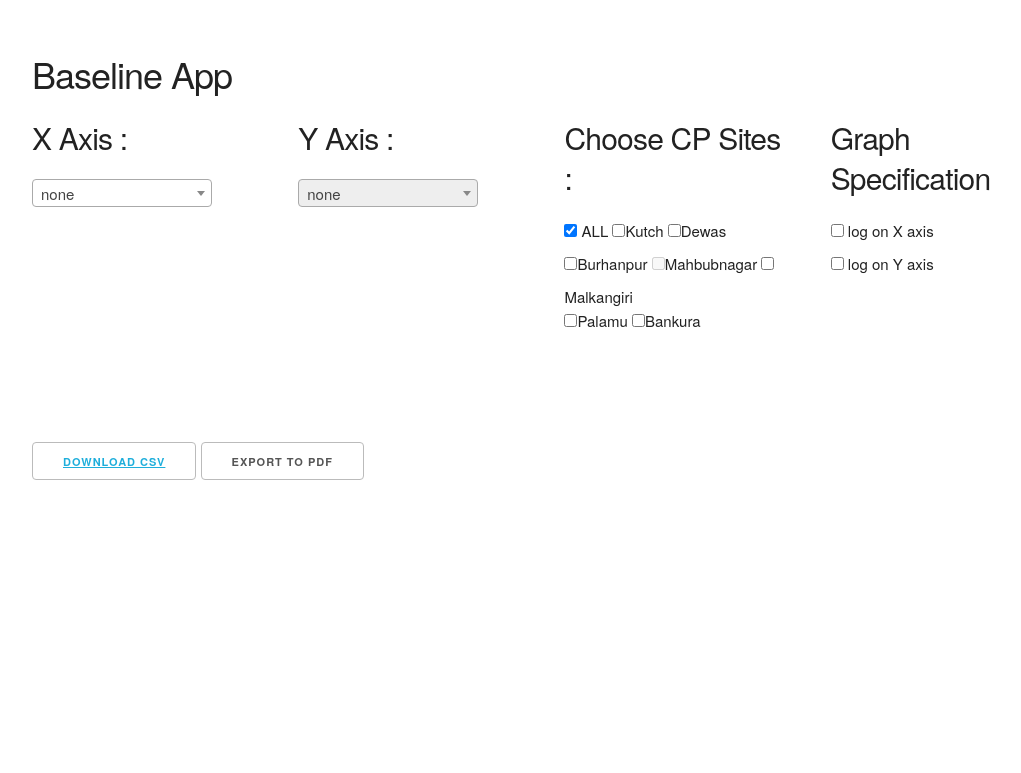
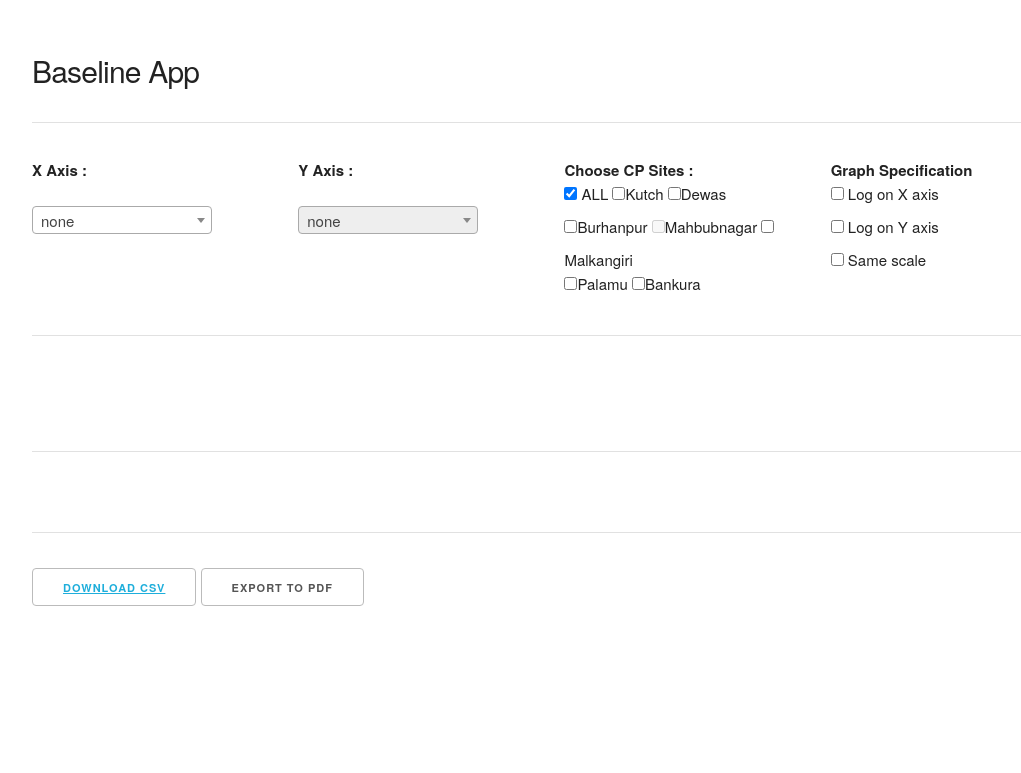
Before and after one commit to rainfedindia/BaselineApp, a Flask app: page / in a window 1280 px wide. Shown: the top 773 px of the page, without its empty margins (96-1117 px from the left). Run offline with Flask 2, Linux system fonts and the light colour scheme.

Commit message:
layout ..

```diff
--- a/static/js/script.js
+++ b/static/js/script.js
@@ -114,13 +114,13 @@
 
 
              if (attribute1 != 'none' && attribute2 == "none") {
-             	$("#mainTitle").html('<h3>'+varName[attribute1]+'</h3>');
+             	$("#mainTitle").html('<h5>'+varName[attribute1]+'</h5>');
                  visualizeOne(attribute1);
 
              }
              if (attribute1 != 'none' && attribute2 != "none") {
 
-             	$("#mainTitle").html('<h3>'+varName[attribute1]+' VS '+varName[attribute2]+'</h3>');
+             	$("#mainTitle").html('<h5>'+varName[attribute1]+' VS '+varName[attribute2]+'</h5>');
                  visualizeOneVsOne(attribute1, attribute2);
 
              }
@@ -297,14 +297,18 @@
                  var height = (width / 1.8) - margin.top - margin.bottom;
 
 
+
+
                  var x = d3.scale.linear()
                      .domain([0, d3.max(dataHisto)])
                      .range([0, width]);
+
 
                  // Generate a histogram using twenty uniformly-spaced bins.
                  var data = d3.layout.histogram()
                      .bins(x.ticks(nb))
                      (dataHisto);
+
 
                  data.forEach(function(d, i) {
                      d.nb = nbVillage[id - 1];
@@ -332,12 +336,15 @@
 
                    }*/
 
+
+
                  var maxY = d3.max(data, function(d) {
                      return d.y;
                  });
+
                  var y = d3.scale.linear()
                      .domain([0, maxY + .2 * maxY])
-                     .range([height, 0]);
+                     .range([0, height]);
                  var xAxis = d3.svg.axis()
                      .scale(x)
                      .orient("bottom");
@@ -663,6 +670,7 @@
                  svg[id].selectAll(".dot")
                      .data(data)
                      .enter().append("circle")
+                     .style('opacity',.4)
                      .attr("class", function(d, i) {
                          return "dot ngo" + d.ngo;
                      })
@@ -1034,6 +1042,9 @@
                      .domain([0, d3.max([d3.max(dataHisto1), d3.max(dataHisto2)])])
                      .range([0, width]);
 
+                 var x = d3.scale.linear()
+                     .range([0, width]);
+
                  // Generate a histogram using twenty uniformly-spaced bins.
                  var data1 = d3.layout.histogram()
                      .bins(x.ticks(nb))
--- a/templates/app.html
+++ b/templates/app.html
@@ -30,7 +30,8 @@
         <div class="row">
             <div class="docs-section" style="margin-top: 5%">
                 <div class="twelve columns">
-                    <h3>Baseline App</h3>
+                    <h4>Baseline App</h4>
+                    <hr>
                 </div>
             </div>
         </div>
@@ -38,17 +39,17 @@
 
             <div class="three columns">
 
-                <h4>X Axis :</h4>
+                <b>X Axis :</b></br></br>
                 <select id="attributeOne" class="form-control select2" style="width: 80%;">
                 </select>
             </div>
             <div class="three columns">
-                <h4>Y Axis :</h4>
+                <b>Y Axis :</b></br></br>
                 <select disabled="disabled" id="attributeTwo" class="form-control select2" style="width: 80%;">
                 </select>
             </div>
             <div class="three columns">
-                <h4>Choose CP Sites :</h4>
+                <b>Choose CP Sites :</b></br>
                 <input class="cb" checked="true" type="checkbox" id="cb0"> ALL
                 <input class="cb" type="checkbox" id="cb1"/>Kutch
                 <input class="cb" type="checkbox" id="cb2"/>Dewas <br>
@@ -59,21 +60,23 @@
                 <input class="cb" type="checkbox" id="cb7"/>Bankura
             </div>
             <div class="three columns">
-             <h4>Graph Specification</h4>
-                <input class="log"  type="checkbox" id="logX"/> log on X axis</br>
-                <input class="log" type="checkbox" id="logY"/> log on Y axis</br>
+             <b>Graph Specification</b></br>
+                <input class="log"  type="checkbox" id="logX"/> Log on X axis</br>
+                <input class="log" type="checkbox" id="logY"/> Log on Y axis</br>
+                <input class="free" type="checkbox" id="free"/> Same scale</br>
 
             </div>
-
         </div>
+            <hr>
 
          <div id="mainTitle"  class="row" >
+
 
          </div>
          <div id="histoSelector"  class="row" >
 
          </div>
-
+        <hr>
         <div  class="row" id="viz">
         </div>
         <div  class="row" id="viz2">
@@ -81,7 +84,7 @@
         <div  class="row" id="viz3">
 
         </div>
-
+        <hr>
 
         <div class="row">
             <button>
```
Also changed, not shown: 1 other file.
